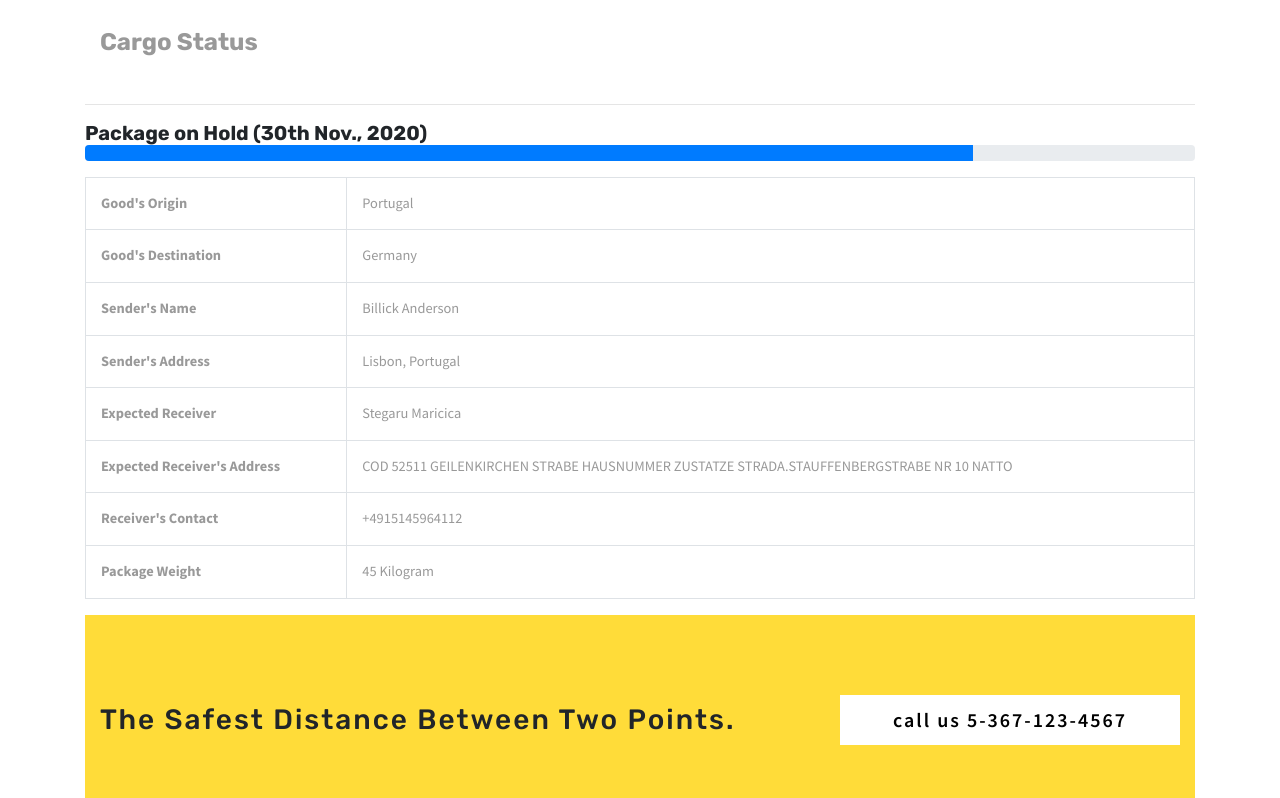
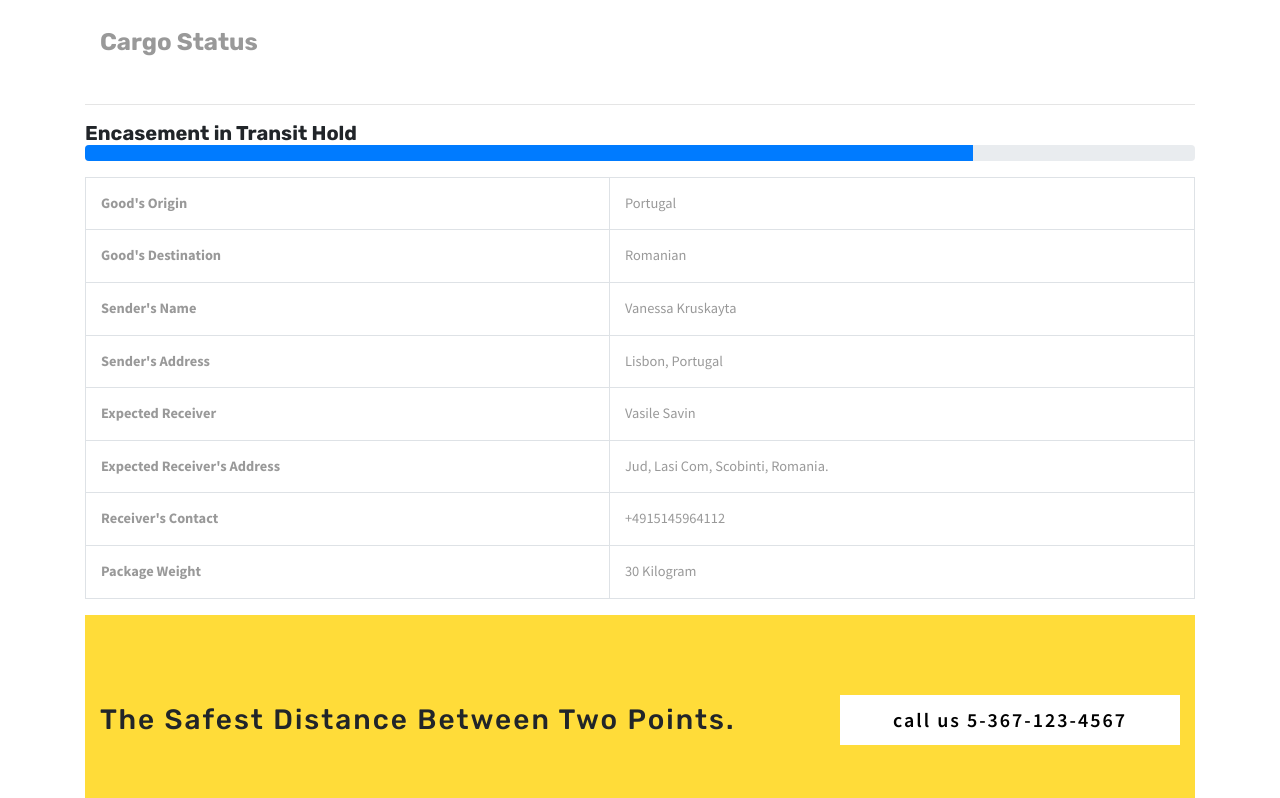
Before and after one commit to Perazimdelivery/Perazimdelivery.github.io, a plain HTML site: page typo.html in a window 1280 px wide. Shown: the part 762-1560 px from the top of the page. Drawn offline with Linux system fonts and the light colour scheme.

Commit message:
Recievers edit

```diff
--- a/typo.html
+++ b/typo.html
@@ -91,7 +91,7 @@ Smartphone Compatible web template, free webdesigns for Nokia, Samsung, LG, Sony
 	<section class="typo py-md-5">
 		<div class="container py-4 mt-2">
 			<div class="grid_3 grid_4 w3layouts pt-4 mt-md-4">
-					<h3 class="tittle-w3ls text-center mb-3"><Strong>Tracking Information</Strong></h3>
+					<h3 class="tittle-w3ls text-center mb-3"><Strong>Encasement Movement</Strong></h3>
 					<hr>
 				<div class="bs-example">
 					<table class="table">
@@ -114,7 +114,7 @@ Smartphone Compatible web template, free webdesigns for Nokia, Samsung, LG, Sony
 			</div>
 			<hr>
 			<div>
-			<h5 id="h5.-bootstrap-heading"><strong>Package on Hold (30th Nov., 2020)</strong><a class="anchorjs-link" href="#h5.-bootstrap-heading"><span class="anchorjs-icon"></span></a></h5>
+			<h5 id="h5.-bootstrap-heading"><strong>Encasement in Transit Hold</strong><a class="anchorjs-link" href="#h5.-bootstrap-heading"><span class="anchorjs-icon"></span></a></h5>
 						</div>
 						<div class="progress">
 							<div class="progress-bar progress-bar-danger" style="width: 80%"></div>
@@ -129,11 +129,11 @@ Smartphone Compatible web template, free webdesigns for Nokia, Samsung, LG, Sony
 						</tr>
 						<tr>
 							<td colspan="3"><strong>Good's Destination</strong></td>
-							<td colspan="8">Germany</td>
+							<td colspan="8">Romanian</td>
 						</tr>
 						<tr>
 							<td colspan="3"><strong>Sender's Name</strong></td>
-							<td colspan="8">Billick Anderson</td>
+							<td colspan="8">Vanessa Kruskayta</td>
 						</tr>
 						<tr>
 							<td colspan="3"><strong>Sender's Address</strong></td>
@@ -141,11 +141,11 @@ Smartphone Compatible web template, free webdesigns for Nokia, Samsung, LG, Sony
 						</tr>
 						<tr>
 							<td colspan="3"><strong>Expected Receiver</strong></td>
-							<td Colspan="8">Stegaru Maricica</td>
+							<td Colspan="8">Vasile Savin</td>
 						</tr>
 						<tr>
 							<td colspan="3"><strong>Expected Receiver's Address</strong></td>
-							<td Colspan="8">COD 52511 GEILENKIRCHEN STRABE HAUSNUMMER ZUSTATZE STRADA.STAUFFENBERGSTRABE NR 10 NATTO</td>
+							<td Colspan="8">Jud, Lasi Com, Scobinti, Romania.</td>
 						</tr>
 						<tr>
 							<td colspan="3"><strong>Receiver's Contact</strong></td>
@@ -153,7 +153,7 @@ Smartphone Compatible web template, free webdesigns for Nokia, Samsung, LG, Sony
 						</tr>
 						<tr>
 							<td colspan="3"><strong>Package Weight</strong></td>
-							<td Colspan="8">45 Kilogram</td>
+							<td Colspan="8">30 Kilogram</td>
 						</tr>
 
 					</tbody>
```
